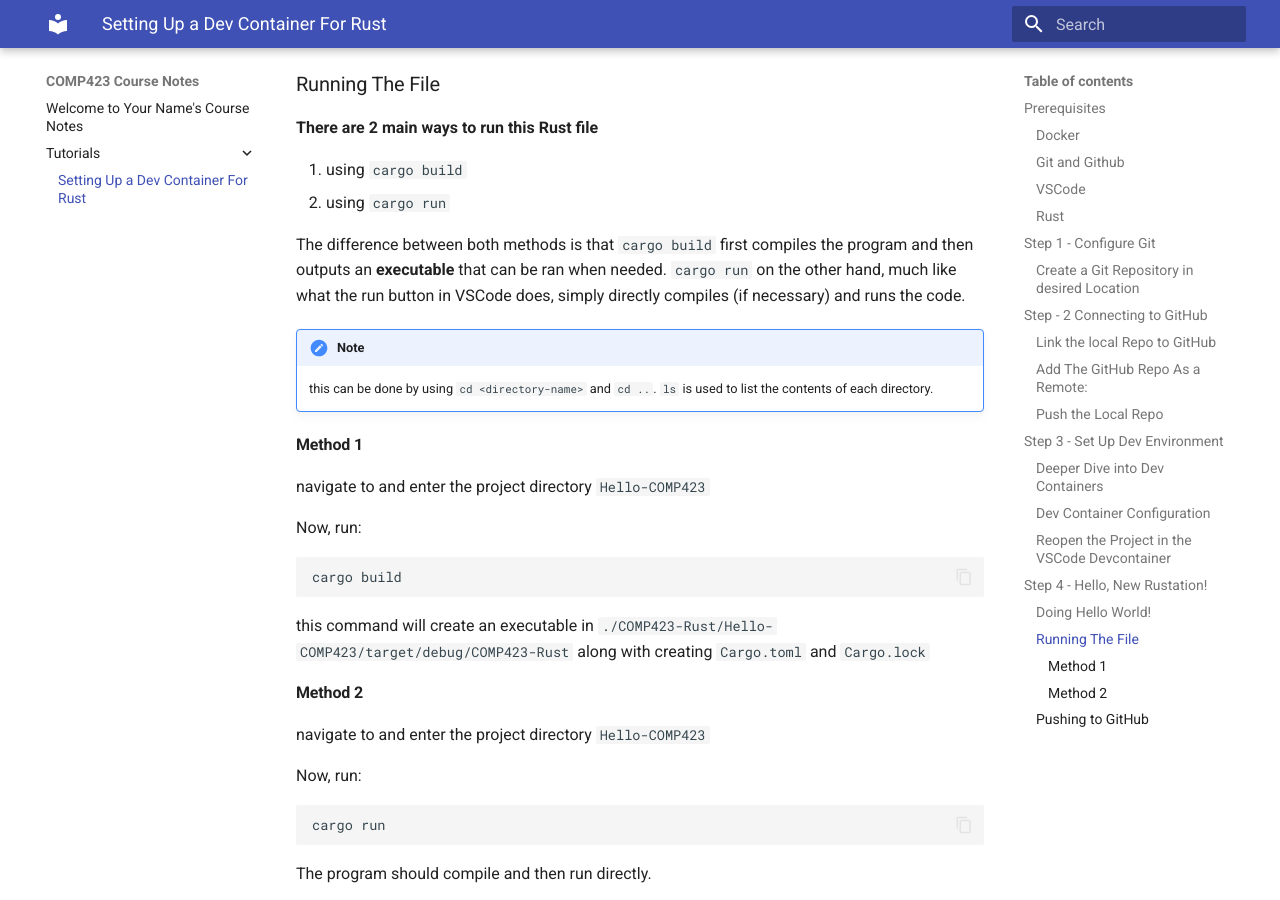
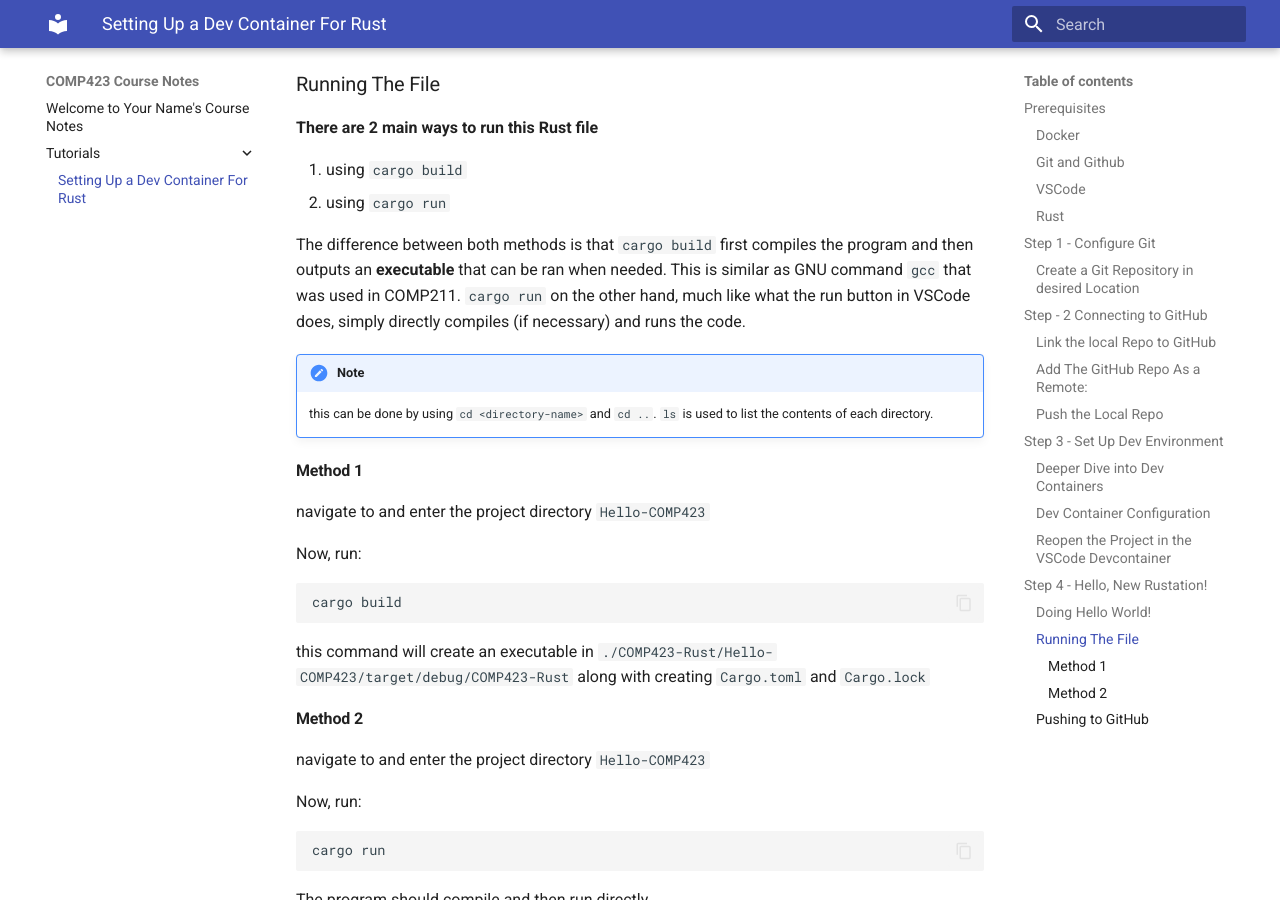
Before and after one commit to Meepyster/comp423-course-notes, an MkDocs documentation site: the page built from docs/tutorials/rust-setup.md, in a window 1280 px wide and 900 px high, scrolled down 4590 px. Built offline with MkDocs 1.6.1 and Material for MkDocs 9.7.7, drawn with Linux system fonts in a browser that asks for light colours.

````diff
--- a/docs/tutorials/rust-setup.md
+++ b/docs/tutorials/rust-setup.md
@@ -160,7 +160,7 @@ Make sure to save the file using ```Ctrl+S``` or ```Cmd+S```.
 1. using ```cargo build```
 2. using ```cargo run```
 
-The difference between both methods is that ```cargo build``` first compiles the program and then outputs an **executable** that can be ran when needed. ```cargo run``` on the other hand, much like what the run button in VSCode does, simply directly compiles (if necessary) and runs the code.
+The difference between both methods is that ```cargo build``` first compiles the program and then outputs an **executable** that can be ran when needed. This is similar as GNU command ```gcc``` that was used in COMP211. ```cargo run``` on the other hand, much like what the run button in VSCode does, simply directly compiles (if necessary) and runs the code.
 
 !!! note
     this can be done by using ```cd <directory-name>``` and ```cd ..```. ```ls``` is used to list the contents of each directory.
````
